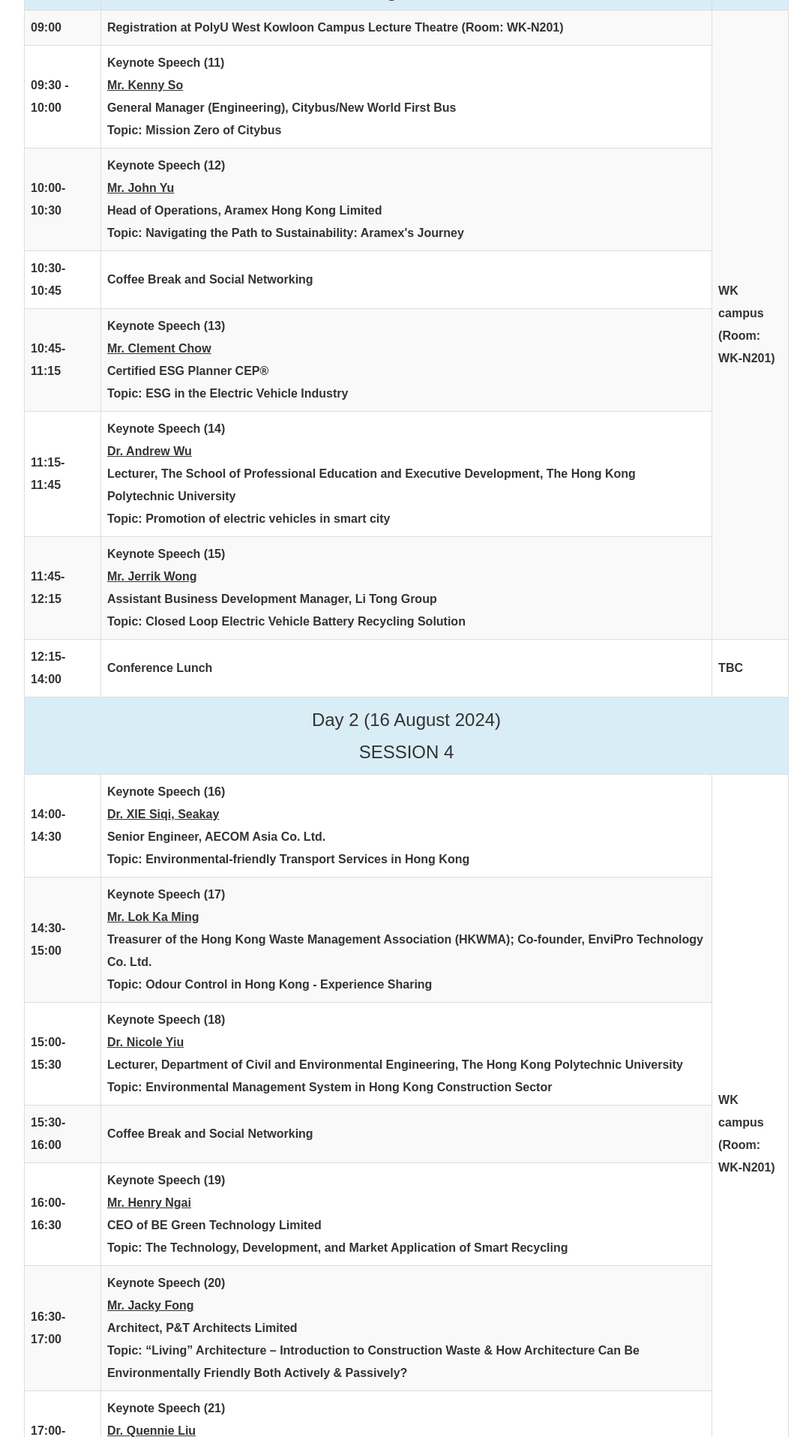
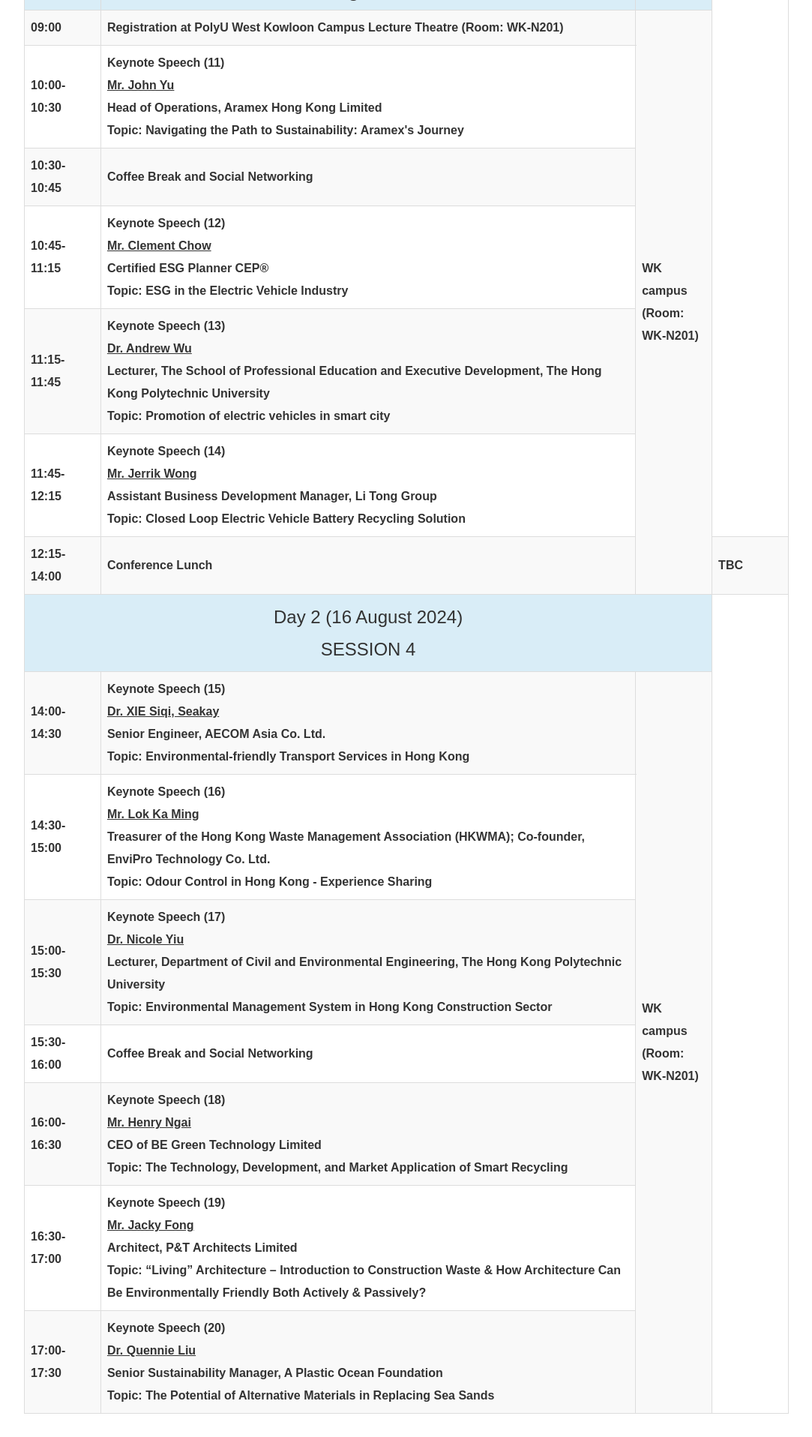
Before and after one commit to andyau1123/html, a PHP site: page /programme_rundown.php in a window 1280 px wide. Shown: the part 3124-5040 px from the top of the page at 75% size, without its empty margins (98-1181 px from the left). Run offline with PHP 8.4, Linux system fonts and the light colour scheme; some libraries are stand-ins or nearby versions.

Commit message:
del kenny so

```diff
--- a/programme_rundown.php
+++ b/programme_rundown.php
@@ -289,19 +289,9 @@
 
 
 					<tr>
-                        <td colspan="1" class="firstcol"><b>09:30 - 10:00</b></td>
+                        <td colspan="1" class="firstcol"><b>10:00-10:30</b></td>
                         <td colspan="7" style="text-align:left;line-height: 1.8">
                             <b>Keynote Speech (11)</b><br/>
-                            <b><u>Mr. Kenny So </u></b><br/>
-                            <b>General Manager (Engineering), Citybus/New World First Bus</b></br>
-							<b>Topic: Mission Zero of Citybus</b>
-                       </td>
-					</tr>
-
-					<tr>
-                        <td colspan="1" class="firstcol"><b>10:00-10:30</b></td>
-                        <td colspan="7" style="text-align:left;line-height: 1.8">
-                            <b>Keynote Speech (12)</b><br/>
                             <b><u>Mr. John Yu </u></b><br/>
                             <b>Head of Operations, Aramex Hong Kong Limited</b></br>
 							<b>Topic:  Navigating the Path to Sustainability: Aramex's Journey</b>
@@ -318,7 +308,7 @@
 					<tr>
                         <td colspan="1" class="firstcol"><b>10:45-11:15</b></td>
                         <td colspan="7" style="text-align:left;line-height: 1.8">
-                            <b>Keynote Speech (13)</b><br/>
+                            <b>Keynote Speech (12)</b><br/>
                             <b><u>Mr. Clement Chow </u></b><br/>
                             <b>Certified ESG Planner CEP®</b></br>
 							<b>Topic: ESG in the Electric Vehicle Industry</b>
@@ -328,7 +318,7 @@
 					<tr>
                         <td colspan="1" class="firstcol"><b>11:15-11:45</b></td>
                         <td colspan="7" style="text-align:left;line-height: 1.8">
-                            <b>Keynote Speech (14)</b><br/>
+                            <b>Keynote Speech (13)</b><br/>
                             <b><u>Dr. Andrew Wu </u></b><br/>
                             <b>Lecturer, The School of Professional Education and Executive Development, The Hong Kong Polytechnic University</b></br>
 							<b>Topic: Promotion of electric vehicles in smart city</b>
@@ -338,7 +328,7 @@
 					<tr>
                         <td colspan="1" class="firstcol"><b>11:45-12:15</b></td>
                         <td colspan="7" style="text-align:left;line-height: 1.8">
-                            <b>Keynote Speech (15)</b><br/>
+                            <b>Keynote Speech (14)</b><br/>
                             <b><u>Mr. Jerrik Wong </u></b><br/>
                             <b>Assistant Business Development Manager, Li Tong Group</b></br>
 							<b>Topic: Closed Loop Electric Vehicle Battery Recycling Solution</b>
@@ -364,7 +354,7 @@
 					<tr>
                         <td colspan="1" class="firstcol"><b>14:00-14:30</b></td>
                         <td colspan="7" style="text-align:left;line-height: 1.8">
-                            <b>Keynote Speech (16)</b><br/>
+                            <b>Keynote Speech (15)</b><br/>
                             <b><u>Dr. XIE Siqi, Seakay </u></b><br/>
                             <b>Senior Engineer, AECOM Asia Co. Ltd.</b></br>
 							<b>Topic: Environmental-friendly Transport Services in Hong Kong</b>
@@ -375,7 +365,7 @@
 					<tr>
                         <td colspan="1" class="firstcol"><b>14:30-15:00</b></td>
                         <td colspan="7" style="text-align:left;line-height: 1.8">
-                            <b>Keynote Speech (17)</b><br/>
+                            <b>Keynote Speech (16)</b><br/>
                             <b><u>Mr. Lok Ka Ming </u></b><br/>
                             <b>Treasurer of the Hong Kong Waste Management Association (HKWMA); Co-founder, EnviPro Technology Co. Ltd.</b></br>
 							<b>Topic: Odour Control in Hong Kong - Experience Sharing</b>
@@ -385,7 +375,7 @@
 					<tr>
                         <td colspan="1" class="firstcol"><b>15:00-15:30</b></td>
                         <td colspan="7" style="text-align:left;line-height: 1.8">
-                            <b>Keynote Speech (18)</b><br/>
+                            <b>Keynote Speech (17)</b><br/>
                             <b><u>Dr. Nicole Yiu </u></b><br/>
                             <b>Lecturer, Department of Civil and Environmental Engineering, The Hong Kong Polytechnic University</b></br>
 							<b>Topic: Environmental Management System in Hong Kong Construction Sector</b>
@@ -402,7 +392,7 @@
 					<tr>
                         <td colspan="1" class="firstcol"><b>16:00-16:30</b></td>
                         <td colspan="7" style="text-align:left;line-height: 1.8">
-                            <b>Keynote Speech (19)</b><br/>
+                            <b>Keynote Speech (18)</b><br/>
                             <b><u>Mr. Henry Ngai </u></b><br/>
                             <b>CEO of BE Green Technology Limited</b></br>
 							<b>Topic: The Technology, Development, and Market Application of Smart Recycling</b>
@@ -412,7 +402,7 @@
 					<tr>
                         <td colspan="1" class="firstcol"><b>16:30-17:00</b></td>
                         <td colspan="7" style="text-align:left;line-height: 1.8">
-                            <b>Keynote Speech (20)</b><br/>
+                            <b>Keynote Speech (19)</b><br/>
                             <b><u>Mr. Jacky Fong </u></b><br/>
                             <b>Architect, P&T Architects Limited</b></br>
 							<b>Topic: “Living” Architecture – Introduction to Construction Waste & How Architecture Can Be Environmentally Friendly Both Actively & Passively?</b>
@@ -422,7 +412,7 @@
 					<tr>
                         <td colspan="1" class="firstcol"><b>17:00-17:30</b></td>
                         <td colspan="7" style="text-align:left;line-height: 1.8">
-                            <b>Keynote Speech (21)</b><br/>
+                            <b>Keynote Speech (20)</b><br/>
                             <b><u>Dr. Quennie Liu </u></b><br/>
                             <b>Senior Sustainability Manager, A Plastic Ocean Foundation</b></br>
 							<b>Topic: The Potential of Alternative Materials in Replacing Sea Sands</b>
```
